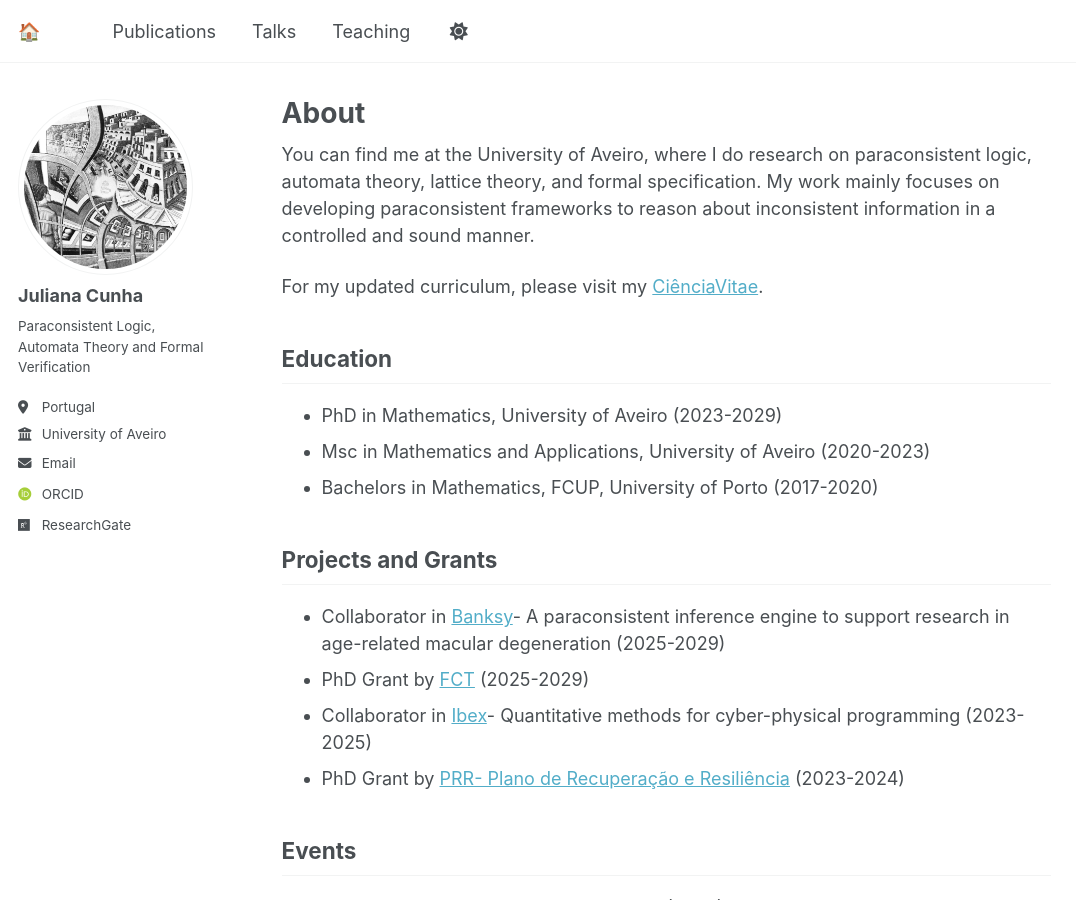
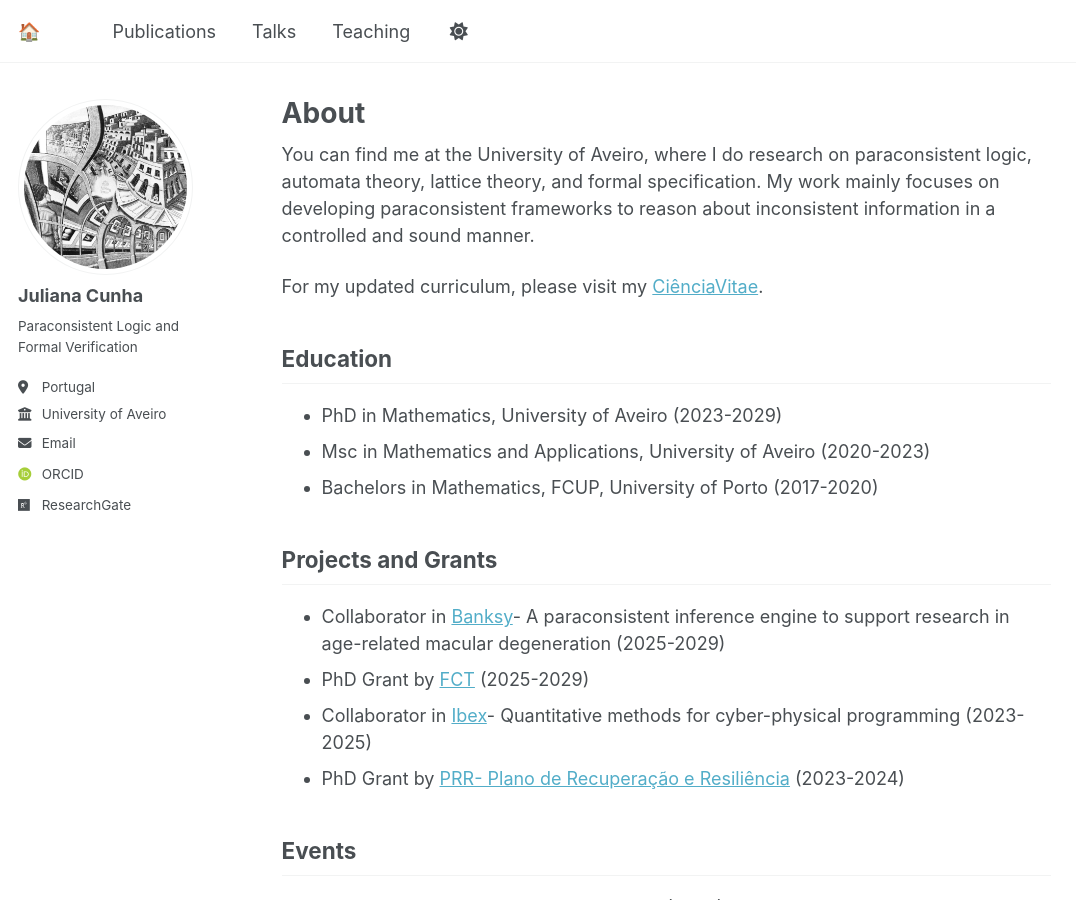
Before and after one commit to juliana-cunha/juliana-cunha.github.io, a Jekyll site: the page built from _pages/about.md, in a window 1280 px wide and 900 px high. Shown: the whole window, without its empty margins (0-1076 px from the left). Built offline with Jekyll 4.4.1, drawn with Linux system fonts in a browser that asks for light colours; some web fonts are replaced; a script that is not in the unit is left out.

Commit message:
Update _config.yml

```diff
--- a/_config.yml
+++ b/_config.yml
@@ -12,7 +12,7 @@ site_theme               : "default" # Currently available options are "default"
 title                    : "🏠"
 title_separator          : "-"
 name                     : &name "Juliana Cunha"
-description              : &description "Paraconsistent Logic, Automata Theory and Formal Verification"
+description              : &description "Paraconsistent Logic and Formal Verification"
 url                      : https://juliana-cunha.github.io
 # the base hostname & protocol for your site e.g. "https://[your GitHub username].github.io" or if you already have some other
 #page hosted on Github then use "https://[your GitHub username].github.io/[Your Repo Name]"
@@ -27,7 +27,7 @@ author:
   avatar           : "profile.jpg"
   name             : "Juliana Cunha"
   pronouns         : # example: "she/her"
-  bio              : "Paraconsistent Logic, Automata Theory and Formal Verification"
+  bio              : "Paraconsistent Logic and Formal Verification"
   location         : "Portugal"
   employer         : "University of Aveiro"
   uri              : # URL
```
